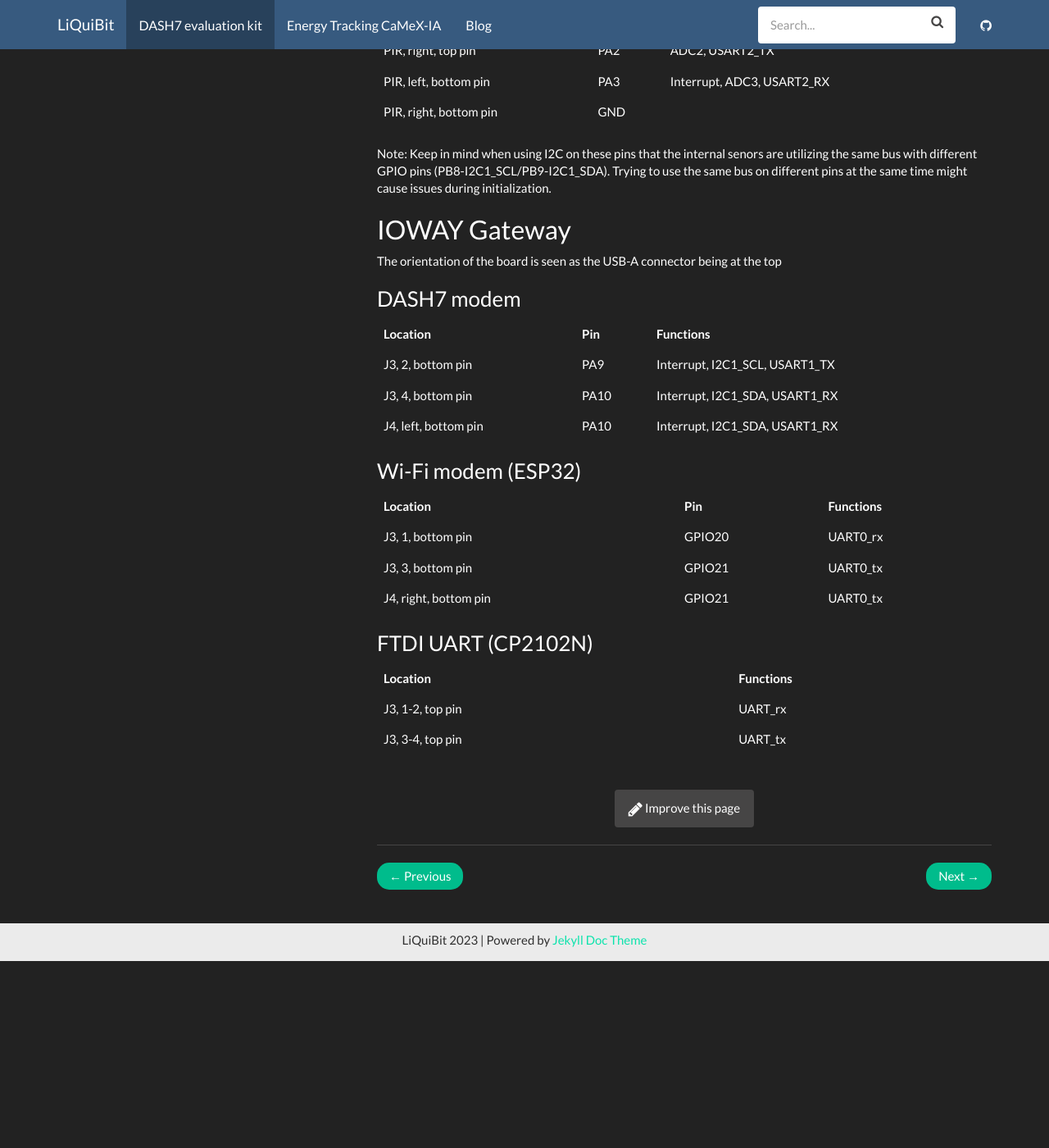
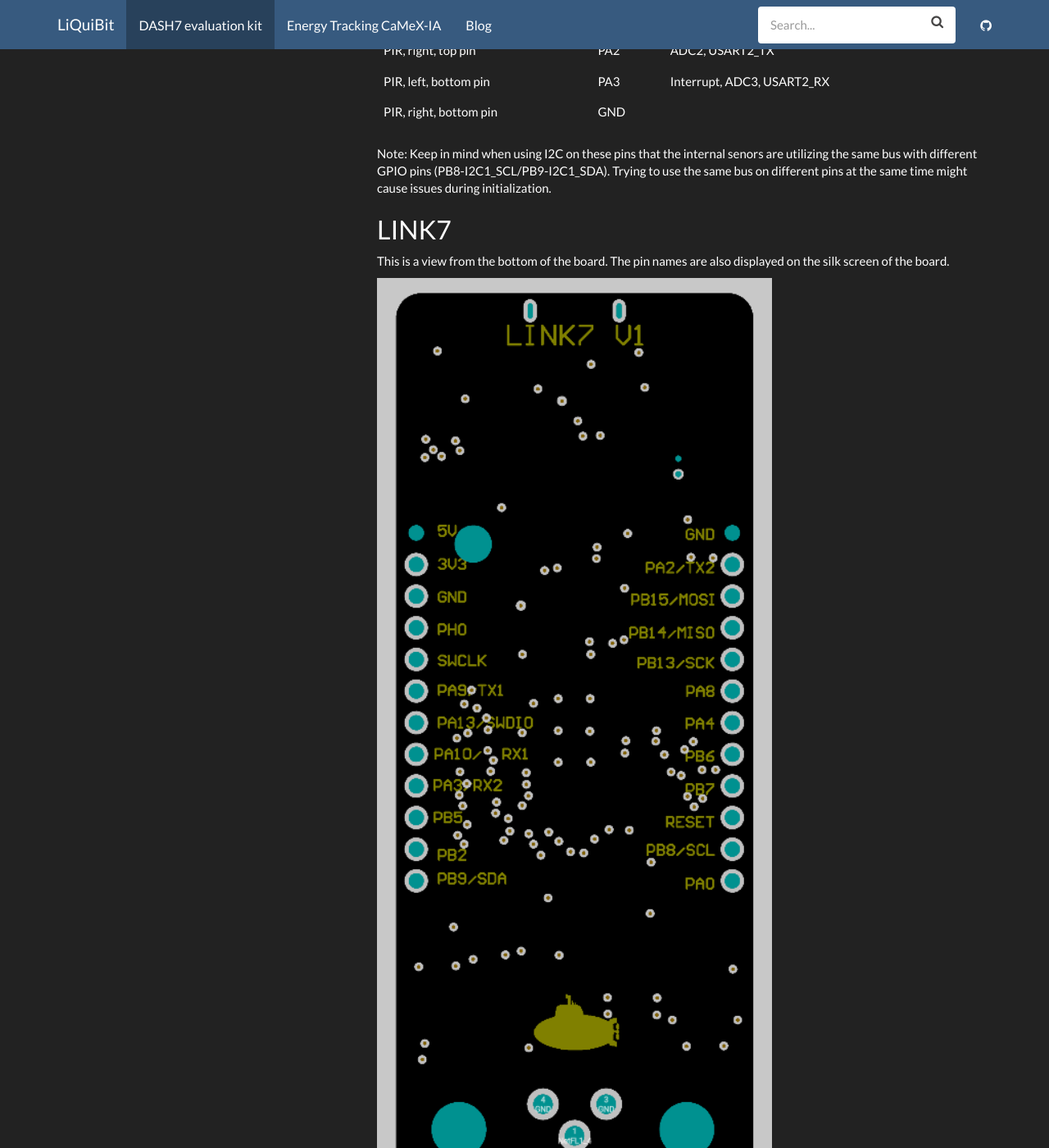
Before and after one commit to Liquibit/LiQuiBit, a Jekyll site: the page built from docs/_docs/DASH7_evaluation_kit/Pinout.md, in a window 1280 px wide and 1400 px high, scrolled down 971 px. Shown: the whole window at 82% size. Built offline with Jekyll 4.4.1, drawn with Linux system fonts in a browser that asks for light colours; before the commit the page ends 2143 px from its top, so only the background shows below that.

Commit message:
added link7 documentation + bump submodules

```diff
--- a/docs/_data/docs.yml
+++ b/docs/_data/docs.yml
@@ -3,12 +3,14 @@
   - Summary-quickstart
   - The-Push7-sensor
   - The-IOWAY-gateway
+  - The-LINK7
   - Home-assistant-integration
 - title: Creating custom firmware
   docs:
   - Sub-iot
   - The-push7-firmware
   - The-IOWAY-firmware
+  - The-LINK7-firmware
 - title: Additional information
   docs:
   - Dash7
--- a/docs/_docs/DASH7_evaluation_kit/Pinout.md
+++ b/docs/_docs/DASH7_evaluation_kit/Pinout.md
@@ -21,29 +21,8 @@ The orientation of the board is seen as the Micro-USB being at the top.
 
 Note:
 Keep in mind when using I2C on these pins that the internal senors are utilizing the same bus with different GPIO pins (PB8-I2C1_SCL/PB9-I2C1_SDA). Trying to use the same bus on different pins at the same time might cause issues during initialization.
-## IOWAY Gateway
+## LINK7
 
-The orientation of the board is seen as the USB-A connector being at the top
+This is a view from the bottom of the board. The pin names are also displayed on the silk screen of the board.
 
-### DASH7 modem
-
-| Location            | Pin                   | Functions             |
-|---------------------|-----------------------|-----------------------|
-| J3, 2, bottom pin   | PA9                  | Interrupt, I2C1_SCL, USART1_TX         |
-| J3, 4, bottom pin   | PA10                  | Interrupt, I2C1_SDA, USART1_RX         |
-| J4, left, bottom pin   | PA10                  | Interrupt, I2C1_SDA, USART1_RX         |
-
-### Wi-Fi modem (ESP32)
-
-| Location            | Pin                   | Functions             |
-|---------------------|-----------------------|-----------------------|
-| J3, 1, bottom pin   | GPIO20                  | UART0_rx        |
-| J3, 3, bottom pin   | GPIO21                  | UART0_tx         |
-| J4, right, bottom pin   | GPIO21                  | UART0_tx         |
-
-### FTDI UART (CP2102N)
-
-| Location            |  Functions             |
-|---------------------|-----------------------|
-| J3, 1-2, top pin   | UART_rx        |
-| J3, 3-4, top pin   | UART_tx         |
+![]({{ site.baseurl }}/assets/img/pinout_link7.png)
```
Also changed, not shown: docs/_docs/DASH7_evaluation_kit/Sub-iot.md (+3 -3 lines), docs/_docs/DASH7_evaluation_kit/Summary-quickstart.md (+2 -2 lines), docs/_docs/DASH7_evaluation_kit/The-IOWAY-firmware.md (+12 -33 lines), docs/_docs/DASH7_evaluation_kit/The-IOWAY-gateway.md (+3 -3 lines), docs/_docs/DASH7_evaluation_kit/The-LINK7-firmware.md (added, +38 -0 lines), docs/_docs/DASH7_evaluation_kit/The-LINK7.md (added, +31 -0 lines), docs/Gemfile.lock, docs/assets/img/STM32CubeProg-UART-source.png, docs/assets/img/pinout_link7.png (added), 4 other files.
